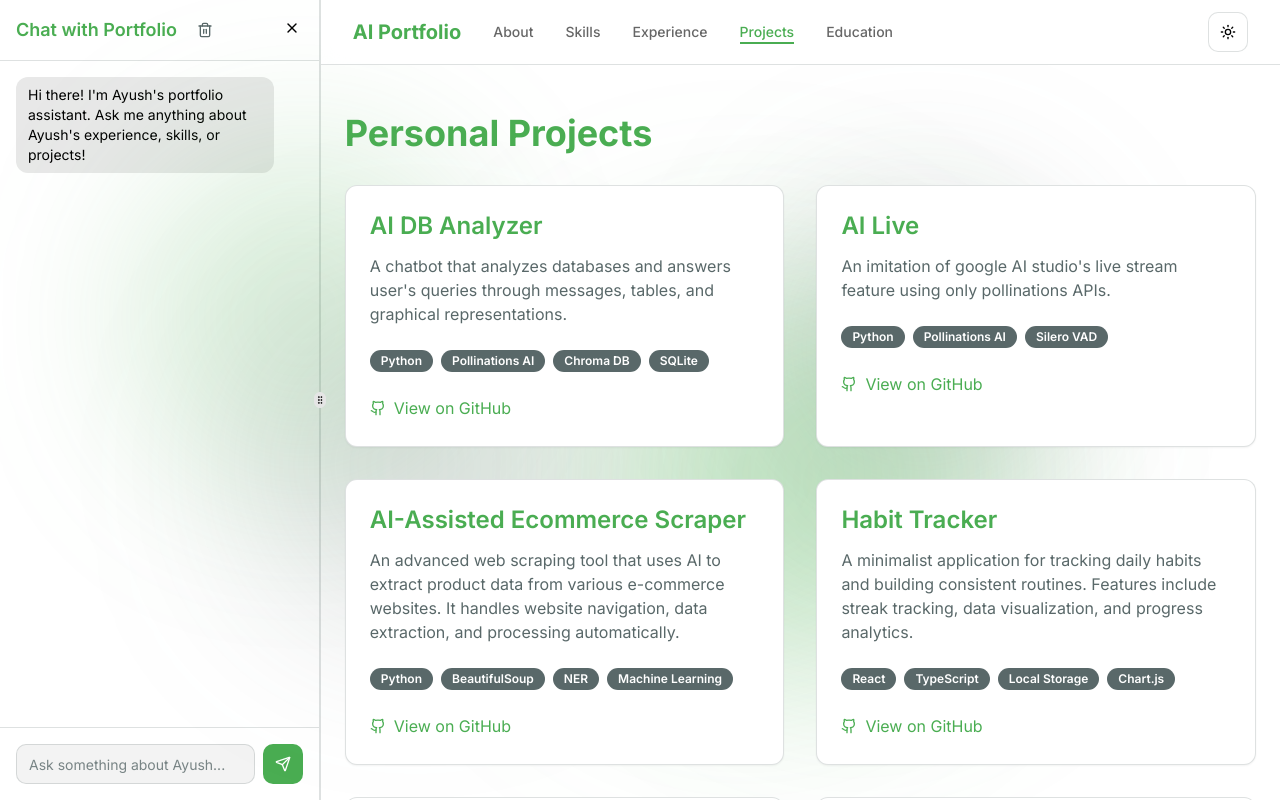
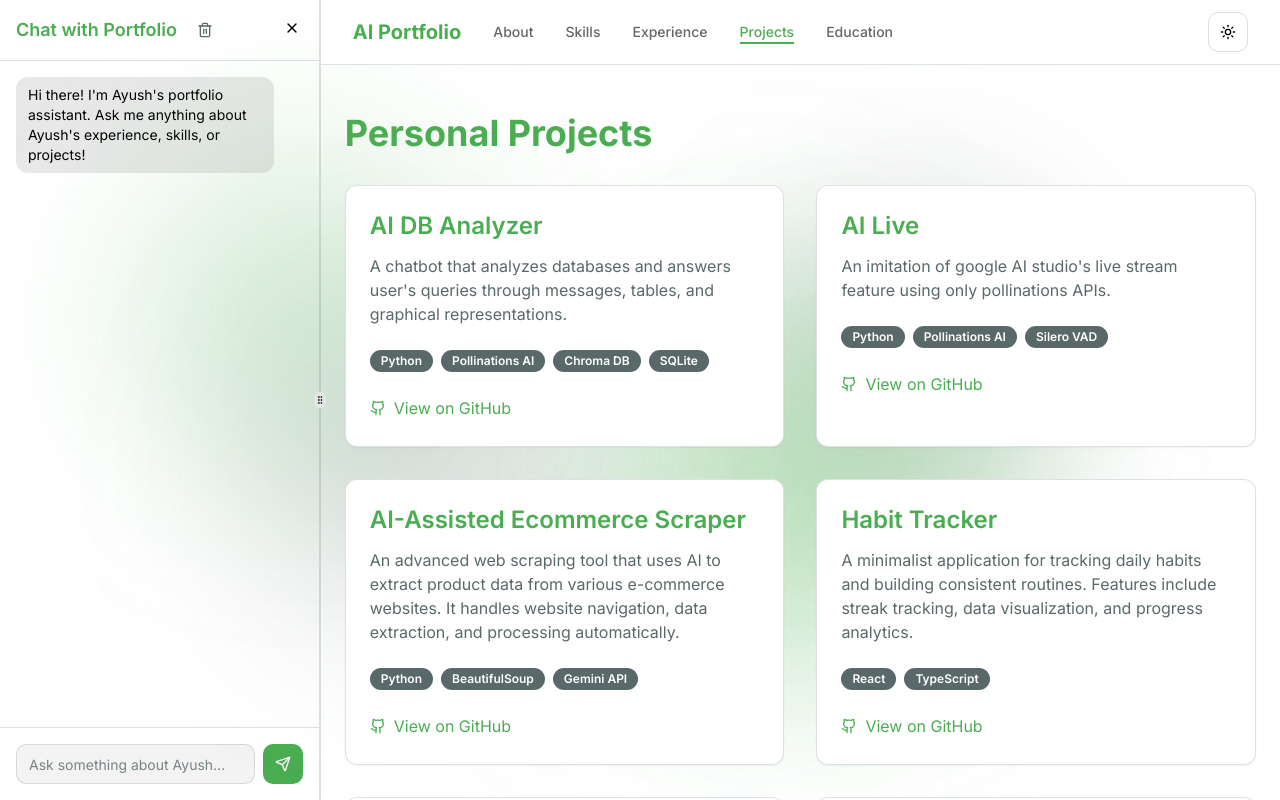
Before and after one commit to ayushkumarghosh/AI-Portfolio, a Next.js app: page /projects in a window 1280 px wide. Built offline with nearby package versions, Linux system fonts and the light colour scheme.

Commit message:
update projects

```diff
--- a/app/projects/page.tsx
+++ b/app/projects/page.tsx
@@ -78,7 +78,7 @@ export default function ProjectsPage() {
                   An advanced web scraping tool that uses AI to extract product data from various e-commerce websites. It handles website navigation, data extraction, and processing automatically.
                 </p>
                 <div className="flex flex-wrap gap-2 mb-6">
-                  {["Python", "BeautifulSoup", "NER", "Machine Learning"].map((tech) => (
+                  {["Python", "BeautifulSoup", "Gemini API"].map((tech) => (
                     <Badge key={tech} variant="secondary" className="bg-secondary text-white">
                       {tech}
                     </Badge>
@@ -104,7 +104,7 @@ export default function ProjectsPage() {
                   A minimalist application for tracking daily habits and building consistent routines. Features include streak tracking, data visualization, and progress analytics.
                 </p>
                 <div className="flex flex-wrap gap-2 mb-6">
-                  {["React", "TypeScript", "Local Storage", "Chart.js"].map((tech) => (
+                  {["React", "TypeScript"].map((tech) => (
                     <Badge key={tech} variant="secondary" className="bg-secondary text-white">
                       {tech}
                     </Badge>
@@ -156,7 +156,7 @@ export default function ProjectsPage() {
                   A drag-and-drop task management system based on the Kanban methodology. Helps visualize workflow, limit work-in-progress, and maximize efficiency.
                 </p>
                 <div className="flex flex-wrap gap-2 mb-6">
-                  {["React", "Redux", "DnD", "Local Storage"].map((tech) => (
+                  {["React", "Redux"].map((tech) => (
                     <Badge key={tech} variant="secondary" className="bg-secondary text-white">
                       {tech}
                     </Badge>
@@ -182,7 +182,7 @@ export default function ProjectsPage() {
                   An application to track and split expenses among friends or roommates. Calculates who owes whom and simplifies debt settlement.
                 </p>
                 <div className="flex flex-wrap gap-2 mb-6">
-                  {["React Native", "Firebase", "Authentication", "Cloud Functions"].map((tech) => (
+                  {["React Native", "Firebase"].map((tech) => (
                     <Badge key={tech} variant="secondary" className="bg-secondary text-white">
                       {tech}
                     </Badge>
@@ -208,7 +208,7 @@ export default function ProjectsPage() {
                   A smart daily planner that uses AI to optimize your schedule, suggest task prioritization, and improve productivity based on your working patterns.
                 </p>
                 <div className="flex flex-wrap gap-2 mb-6">
-                  {["Python", "GPT-4 API", "TensorFlow", "Calendar Integration"].map((tech) => (
+                  {["Python", "GPT-4 API", "TensorFlow"].map((tech) => (
                     <Badge key={tech} variant="secondary" className="bg-secondary text-white">
                       {tech}
                     </Badge>
@@ -260,7 +260,7 @@ export default function ProjectsPage() {
                   A markdown-based blogging platform with AI features like topic suggestions, content enhancement, and SEO optimization tools.
                 </p>
                 <div className="flex flex-wrap gap-2 mb-6">
-                  {["Next.js", "OpenAI API", "MDX", "Tailwind CSS"].map((tech) => (
+                  {["Next.js", "OpenAI API", "Tailwind CSS"].map((tech) => (
                     <Badge key={tech} variant="secondary" className="bg-secondary text-white">
                       {tech}
                     </Badge>
@@ -286,7 +286,7 @@ export default function ProjectsPage() {
                   A modern, responsive frontend for a blog content management system with rich text editing, image handling, and user management features.
                 </p>
                 <div className="flex flex-wrap gap-2 mb-6">
-                  {["React", "Redux", "TinyMCE", "Styled Components"].map((tech) => (
+                  {["React", "Redux"].map((tech) => (
                     <Badge key={tech} variant="secondary" className="bg-secondary text-white">
                       {tech}
                     </Badge>
@@ -338,7 +338,7 @@ export default function ProjectsPage() {
                   A web application that creates visual representations of GitHub profiles, highlighting repositories, contributions, and activity trends.
                 </p>
                 <div className="flex flex-wrap gap-2 mb-6">
-                  {["React", "D3.js", "GitHub API", "Chart.js"].map((tech) => (
+                  {["React","GitHub API"].map((tech) => (
                     <Badge key={tech} variant="secondary" className="bg-secondary text-white">
                       {tech}
                     </Badge>
@@ -390,7 +390,7 @@ export default function ProjectsPage() {
                   A personal knowledge management system with note-taking, concept linking, and knowledge graph visualization to build a digital second brain.
                 </p>
                 <div className="flex flex-wrap gap-2 mb-6">
-                  {["React", "D3.js", "IndexedDB", "Markdown"].map((tech) => (
+                  {["React"].map((tech) => (
                     <Badge key={tech} variant="secondary" className="bg-secondary text-white">
                       {tech}
                     </Badge>
@@ -416,7 +416,7 @@ export default function ProjectsPage() {
                   An AI-powered tool that analyzes resumes, extracts key information, and provides suggestions for improvements based on job postings.
                 </p>
                 <div className="flex flex-wrap gap-2 mb-6">
-                  {["Python", "NLP", "Flask", "PyPDF2"].map((tech) => (
+                  {["Python", "NLP", "Flask"].map((tech) => (
                     <Badge key={tech} variant="secondary" className="bg-secondary text-white">
                       {tech}
                     </Badge>
@@ -442,7 +442,7 @@ export default function ProjectsPage() {
                   A service that creates shortened URLs with analytics tracking for click-through rates, geographic data, and referrer information.
                 </p>
                 <div className="flex flex-wrap gap-2 mb-6">
-                  {["Express", "MongoDB", "Redis", "Analytics"].map((tech) => (
+                  {["Express", "MongoDB", "Redis"].map((tech) => (
                     <Badge key={tech} variant="secondary" className="bg-secondary text-white">
                       {tech}
                     </Badge>
--- a/components/chat-interface.tsx
+++ b/components/chat-interface.tsx
@@ -210,7 +210,7 @@ export default function ChatInterface({ onNavigate }: ChatInterfaceProps) {
           <Button
             variant="ghost"
             size="sm"
-            className="text-muted-foreground hover:text-destructive"
+            className="text-muted-foreground hover:bg-red-600 hover:text-white"
             onClick={clearChatHistory}
             title="Clear chat history"
           >
```
